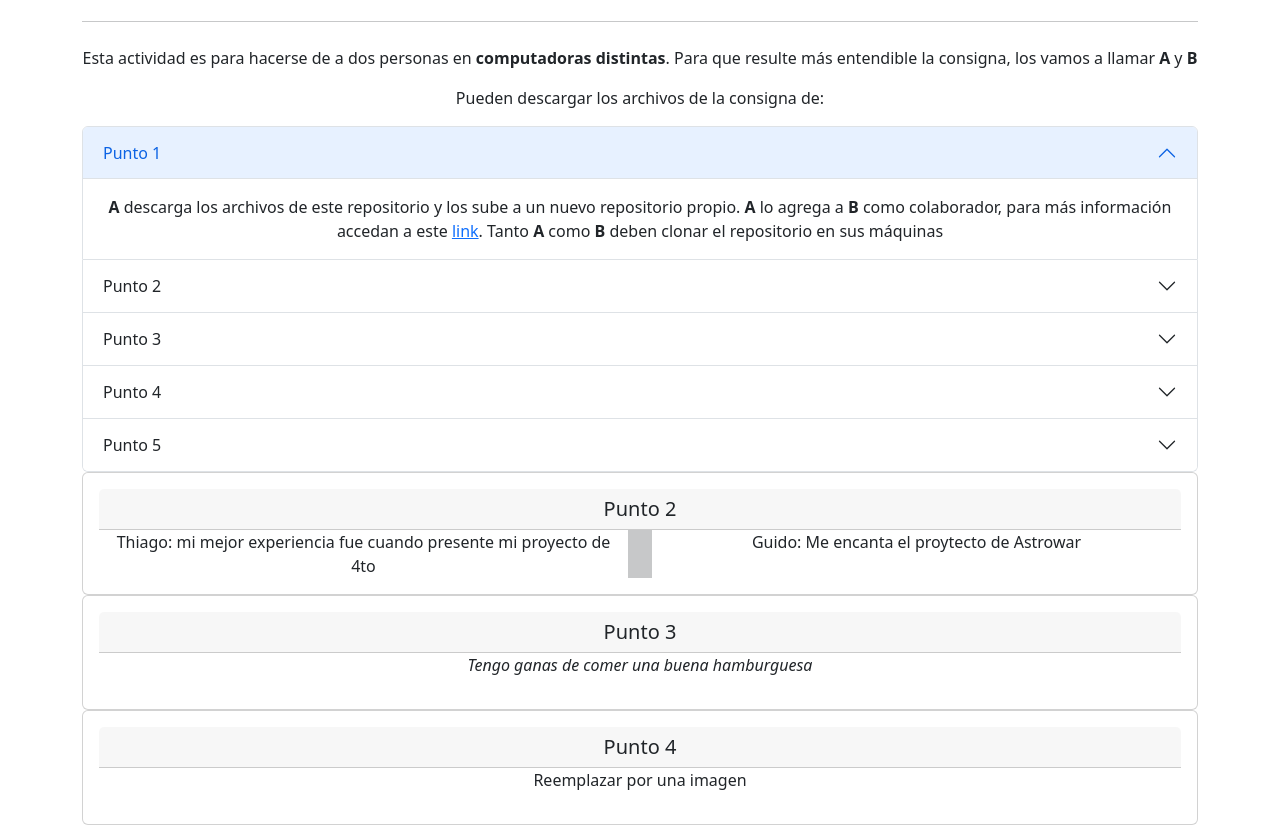
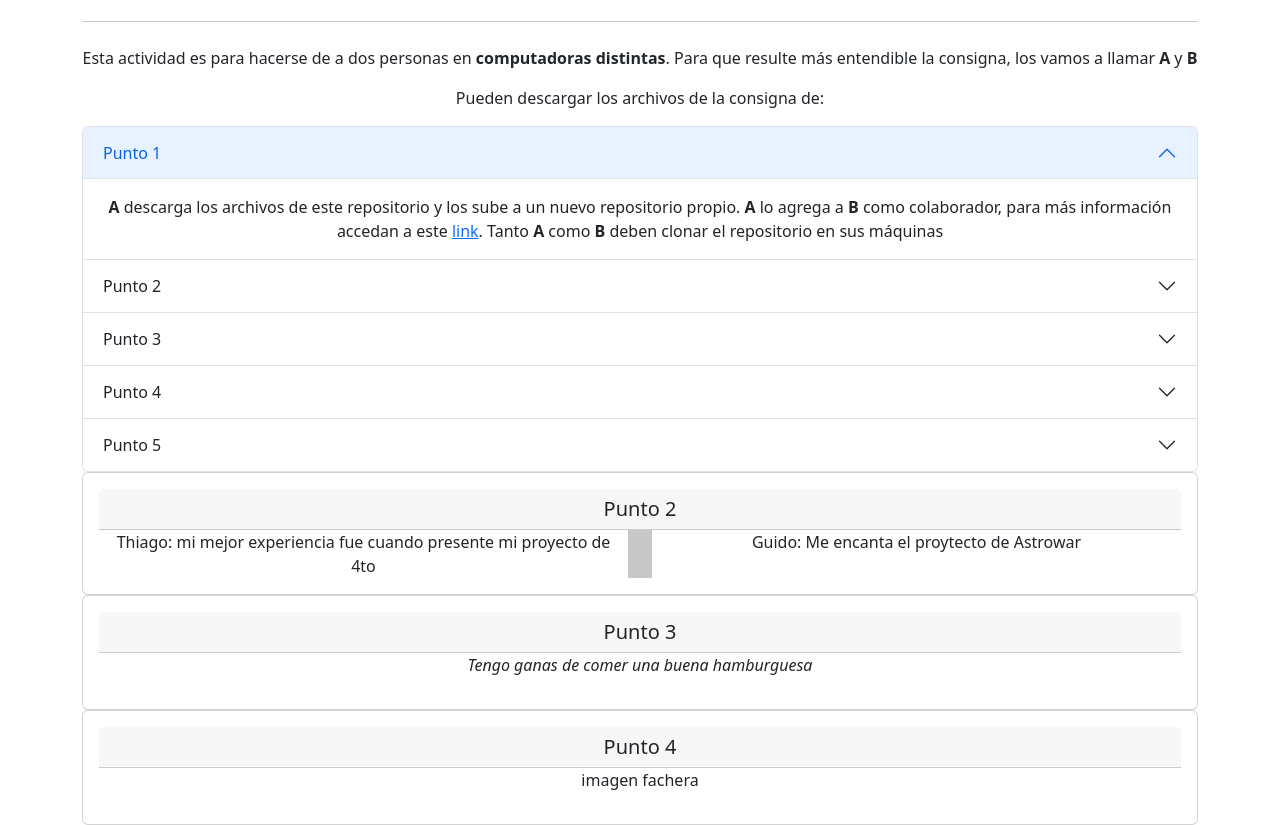
Before and after one commit to ThiagoBarraza/Actividad-GIT, a plain HTML site: page index.html in a window 1280 px wide. Shown: the part 108-933 px from the top of the page. Drawn offline with nearby package versions, Linux system fonts and the light colour scheme.

Commit message:
imagen nueva

```diff
--- a/index.html
+++ b/index.html
@@ -103,7 +103,7 @@
       <div class="card">
         <div class="card-body">
         <h5 class="card-header">Punto 4</h5>
-        <p>Reemplazar por una imagen</p>
+        <p>imagen fachera</p>
         </div>
   </div>
     </div>
```
Also changed, not shown: 1 other file.
